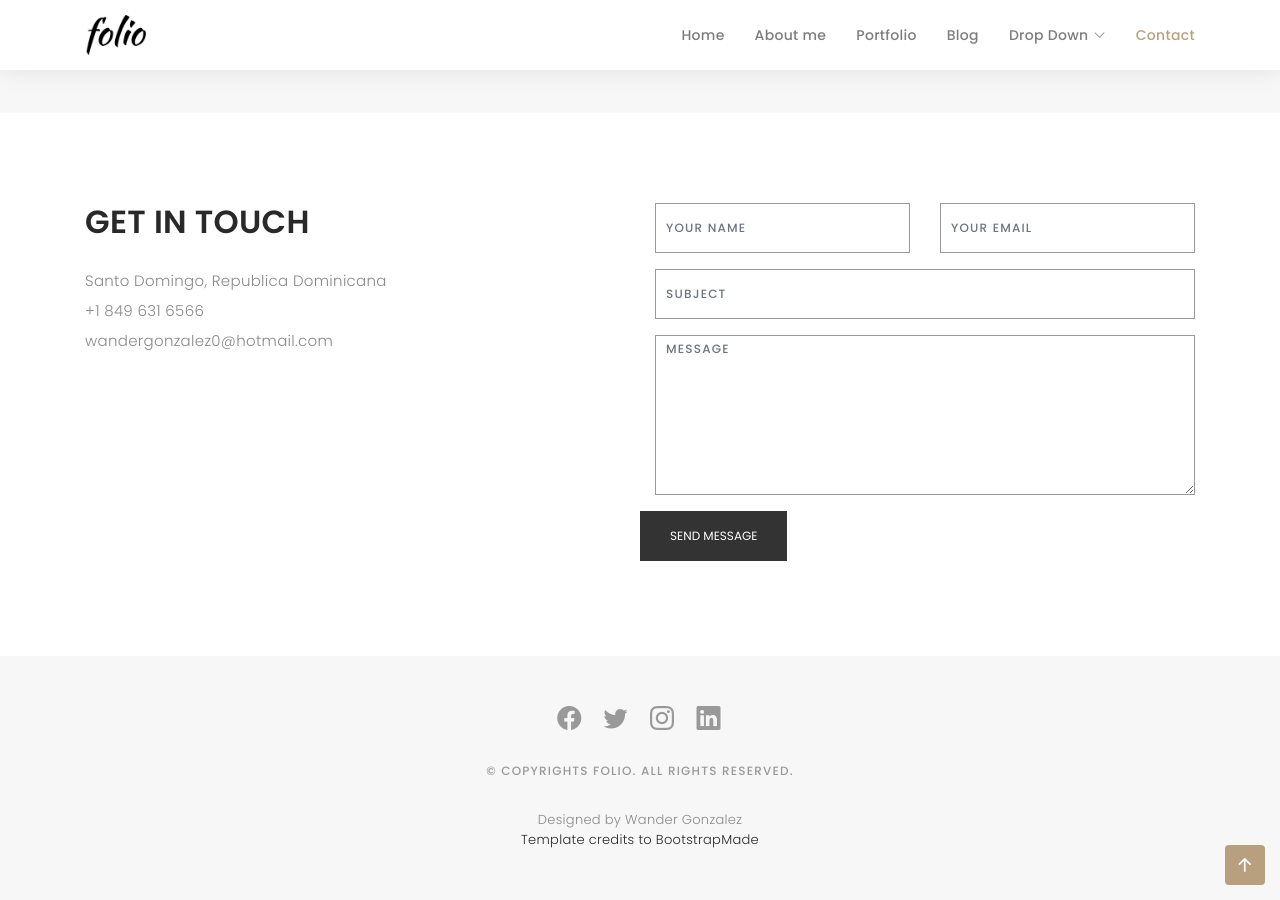
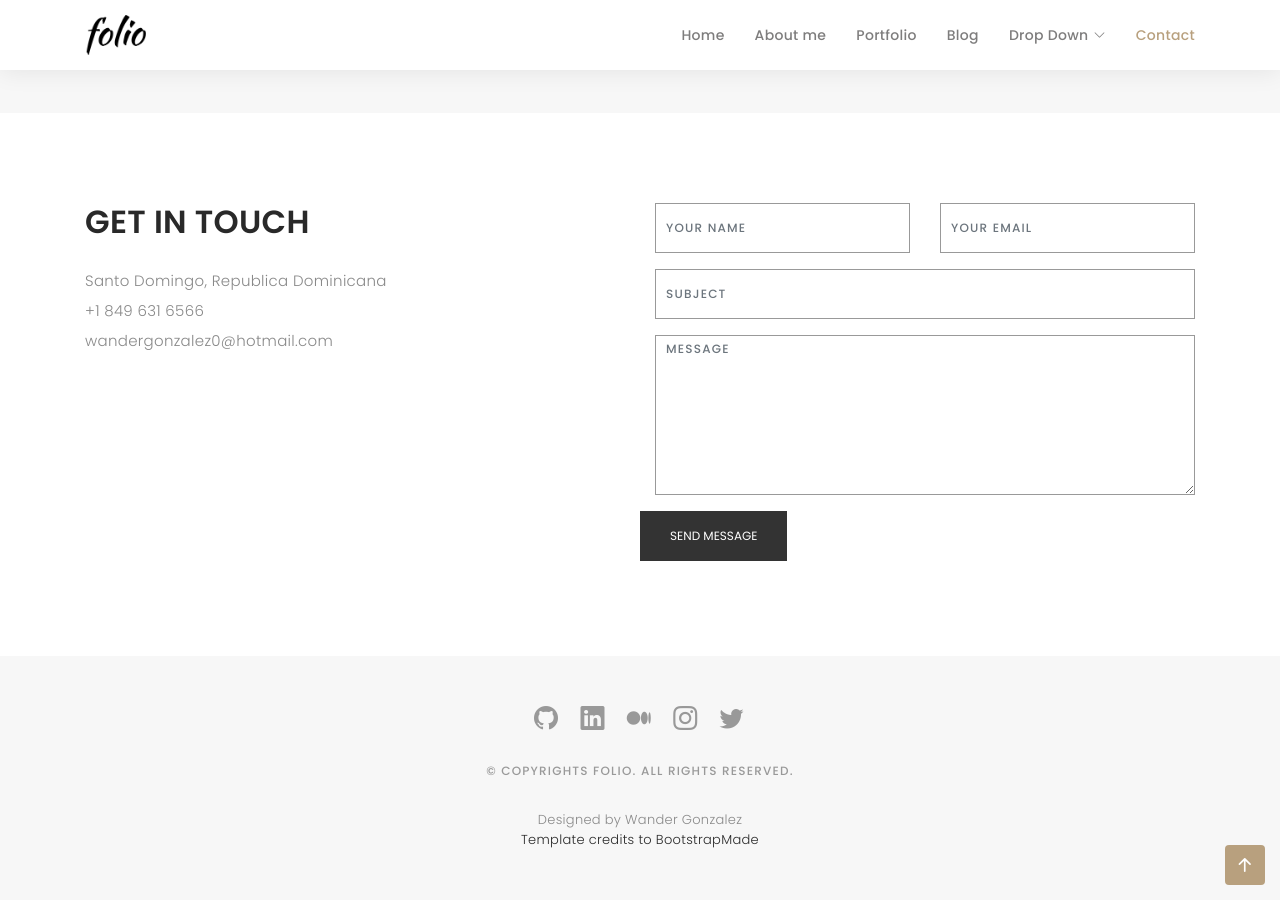
Before and after one commit to wandergithub/portfolio-simple, a Jekyll site: the page built from index.html, in a window 1280 px wide and 900 px high, scrolled down 3649 px. Built offline with Jekyll 4.4.1, drawn with Linux system fonts in a browser that asks for light colours; nearby versions of some CDN libraries; some web fonts are replaced; library files that are not in the unit come from our copies; comment, search, counter and statistics services are not loaded.

Commit message:
complete footer social media icons

```diff
--- a/_includes/footer.html
+++ b/_includes/footer.html
@@ -1,16 +1,14 @@
-
 <!-- ======= Footer ======= -->
 <div id="footer" class="text-center">
   <div class="container">
     <div class="socials-media text-center">
 
       <ul class="list-unstyled">
-          <li><a href="#"><i class="bi bi-facebook"></i></a></li>
-          <li><a href="#"><i class="bi bi-twitter"></i></a></li>
-          <li><a href="#"><i class="bi bi-instagram"></i></a></li>
-          <li><a href="#"><i class="bi bi-linkedin"></i></a></li>
-        </ul>
-
+        <li><a href="https://github.com/wandergithub" target="_blank"><i class="bi bi-github"></i></a></li>
+        <li><a href="https://www.linkedin.com/in/wander-gonzalez/" target="_blank"><i class="bi bi-linkedin"></i></a></li>
+        <li><a href="https://medium.com/me/stats/post/4c74fe20bbd0" target="_blank"><i class="bi bi-medium"></i></a></li>
+        <li><a href="https://www.instagram.com/wander_csw/" target="_blank"><i class="bi bi-instagram"></i></a></li>
+        <li><a href="https://twitter.com/wanderklk1" target="_blank"><i class="bi bi-twitter"></i></a></li>
     </div>
 
     <p>&copy; Copyrights Folio. All rights reserved.</p>
--- a/index.html
+++ b/index.html
@@ -62,7 +62,7 @@
                 style="color: #ffffff;"></i></a></li>
           <li><a href="https://www.instagram.com/wander_csw/" target="_blank"><i class="bi bi-instagram"
                 style="color: #c32aa3;"></i></a></li>
-          <li><a href="#https://twitter.com/wanderklk1" target="_blank"><i class="bi bi-twitter"
+          <li><a href="https://twitter.com/wanderklk1" target="_blank"><i class="bi bi-twitter"
                 style="color: #1da1f2;"></i></a></li>
           <!-- <li><a href="#"><i class="bi bi-youtube" style="color: #ff0000;"></i></a></li> -->
         </ul>
```
Lines whose indentation alone changed are shown as unchanged.
